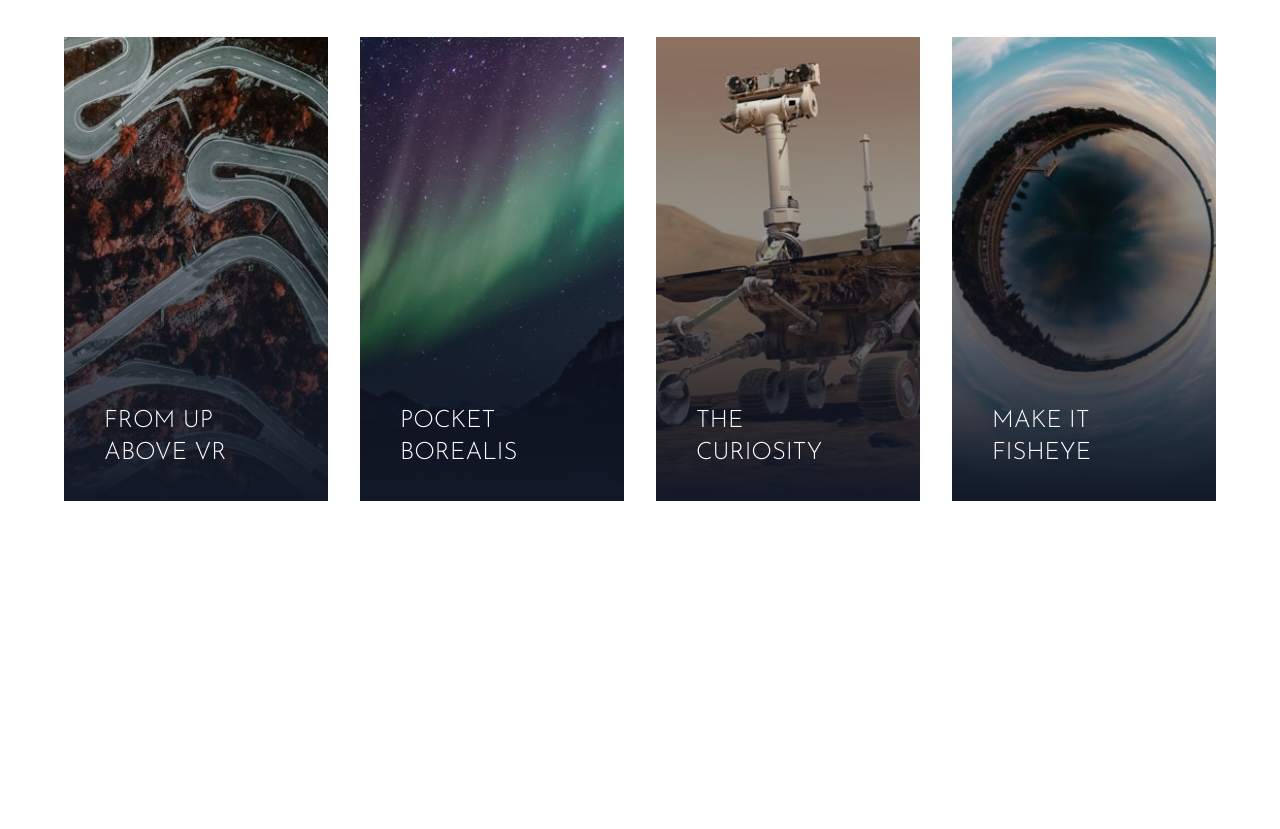
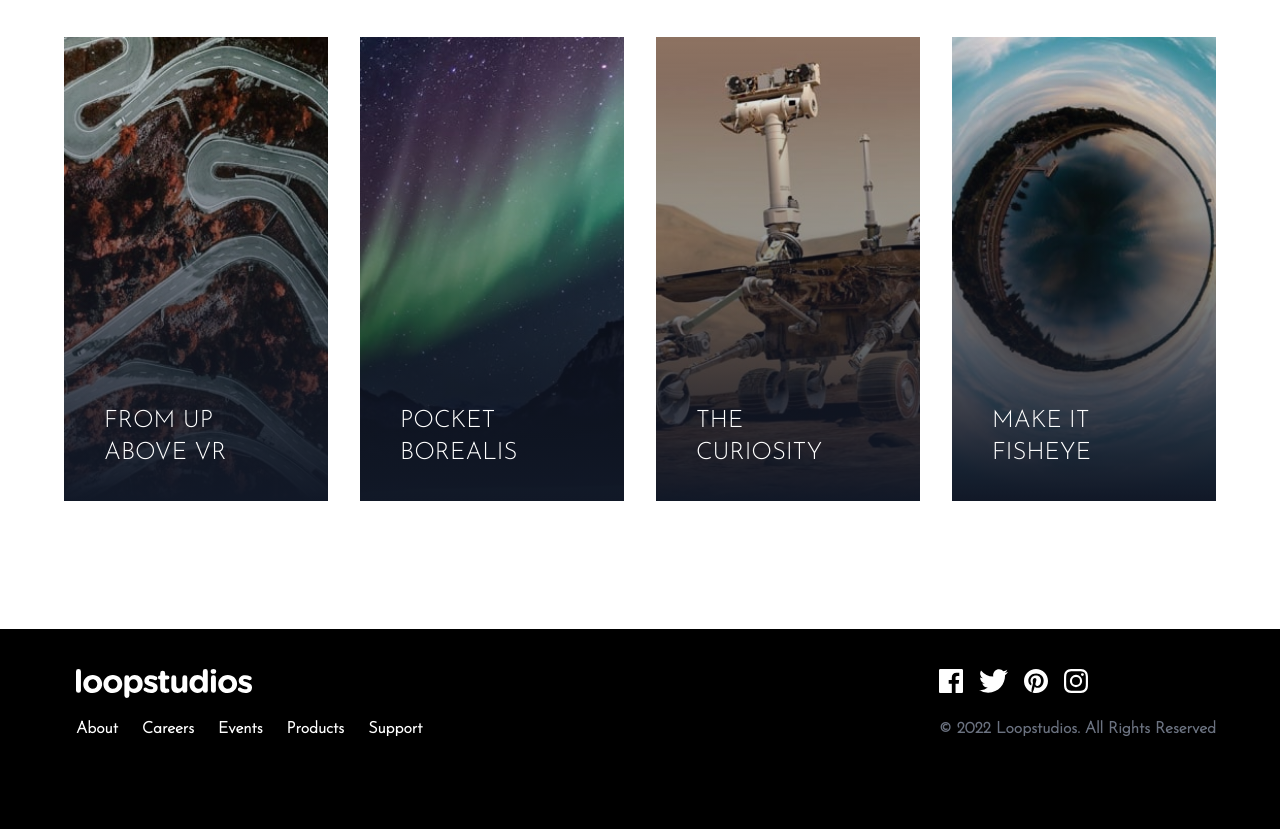
Before and after one commit to sigma390/Loopstudios-Website, a website: page index.html in a window 1280 px wide. Shown: the part 1487-2316 px from the top of the page. Before the commit the page ends 2116 px from the top, so only its background shows below. Drawn offline with Linux system fonts and the light colour scheme.

Commit message:
Footer Done !!!

```diff
--- a/index.html
+++ b/index.html
@@ -270,5 +270,104 @@
       </div>
     </section>
 
+    <!-- footer section -->
+     <footer class="bg-black">
+      <!-- container -->
+       <div class="container max-w-6xl py-10 mx-auto">
+        <!-- footer flex container -->
+         <div class="flex flex-col items-center mb-8 space-y-6 md:flex-row
+         md:space-y-0 md:justify-between md:items-start">
+         <!-- menu and logo container -->
+         <div
+         class="flex flex-col items-center space-y-8 md:items-start md:space-y-4"
+       >
+         <!-- Logo -->
+         <div class="h-8">
+           <img src="images/logo.svg" alt="" class="w-44 md:ml-3" />
+         </div>
+         <!-- Menu Container -->
+         <div
+           class="flex flex-col items-center space-y-4 font-bold text-white md:flex-row md:space-y-0 md:space-x-6 md:ml-3"
+         >
+           <!-- Item 1 -->
+           <div class="h-10 group">
+             <a href="#">About</a>
+             <div
+               class="mx-2 group-hover:border-b group-hover:border-blue-50"
+             ></div>
+           </div>
+           <!-- Item 2 -->
+           <div class="h-10 group">
+             <a href="#">Careers</a>
+             <div
+               class="mx-2 group-hover:border-b group-hover:border-blue-50"
+             ></div>
+           </div>
+           <!-- Item 3 -->
+           <div class="h-10 group">
+             <a href="#">Events</a>
+             <div
+               class="mx-2 group-hover:border-b group-hover:border-blue-50"
+             ></div>
+           </div>
+           <!-- Item 4 -->
+           <div class="h-10 group">
+             <a href="#">Products</a>
+             <div
+               class="mx-2 group-hover:border-b group-hover:border-blue-50"
+             ></div>
+           </div>
+           <!-- Item 5 -->
+           <div class="h-10 group">
+             <a href="#">Support</a>
+             <div
+               class="mx-2 group-hover:border-b group-hover:border-blue-50"
+             ></div>
+           </div>
+         </div>
+       </div>
+       <!-- Social & Copy Container -->
+       <div
+       class="flex flex-col items-start justify-between space-y-4 text-gray-500"
+     >
+       <!-- icons Container -->
+       <div
+         class="flex items-center justify-center mx-auto space-x-4 md:justify-end md:mx-0"
+       >
+         <!-- Icon 1 -->
+         <div class="h-8 group">
+           <a href="#">
+             <img src="images/icon-facebook.svg" alt="" class="h-6" />
+           </a>
+         </div>
+         <!-- Icon 2 -->
+         <div class="h-8 group">
+           <a href="#">
+             <img src="images/icon-twitter.svg" alt="" class="h-6" />
+           </a>
+         </div>
+         <!-- Icon 3 -->
+         <div class="h-8 group">
+           <a href="#">
+             <img src="images/icon-pinterest.svg" alt="" class="h-6" />
+           </a>
+         </div>
+         <!-- Icon 4 -->
+         <div class="h-8 group">
+           <a href="#">
+             <img src="images/icon-instagram.svg" alt="" class="h-6" />
+           </a>
+         </div>
+       </div>
+
+       <!-- Copy -->
+       <div class="font-bold">
+         &copy; 2022 Loopstudios. All Rights Reserved
+       </div>
+     </div>
+        </div>
+       </div>
+     </footer>
+
   </body>
 </html>
```
